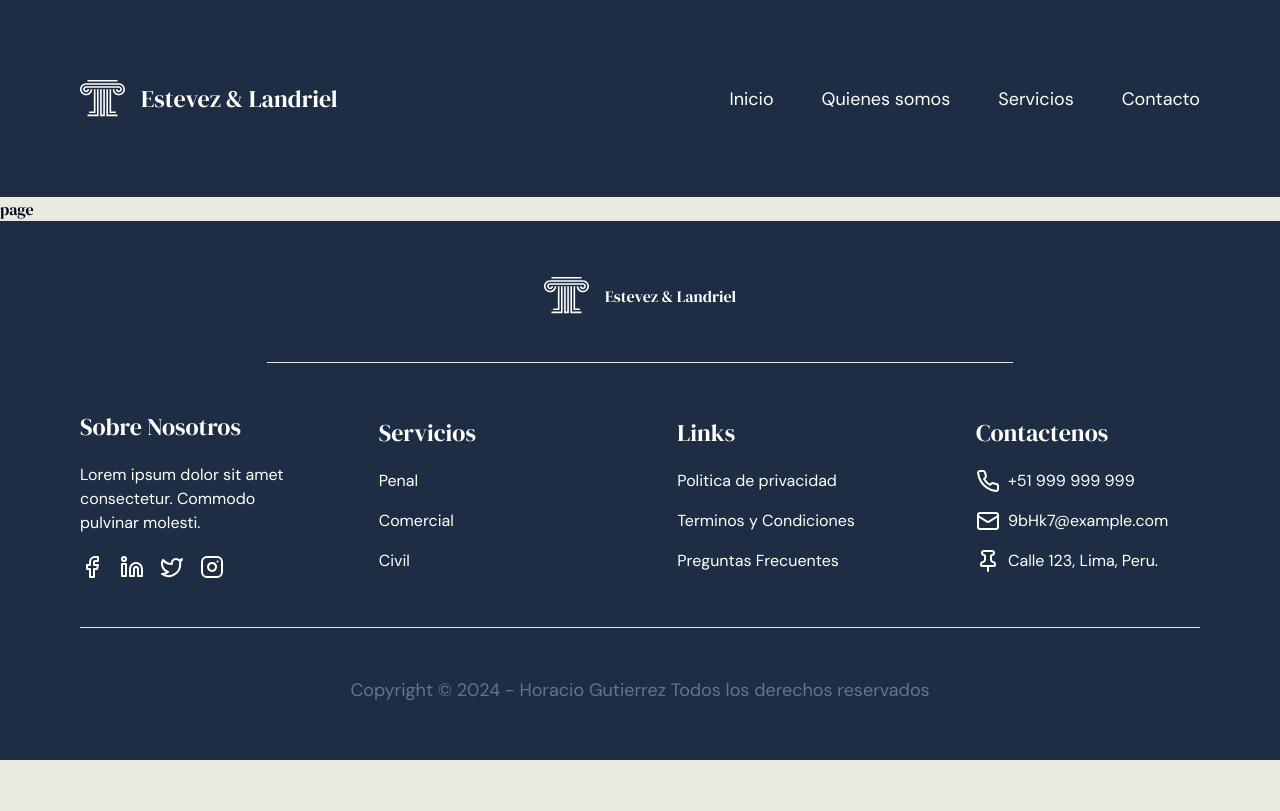
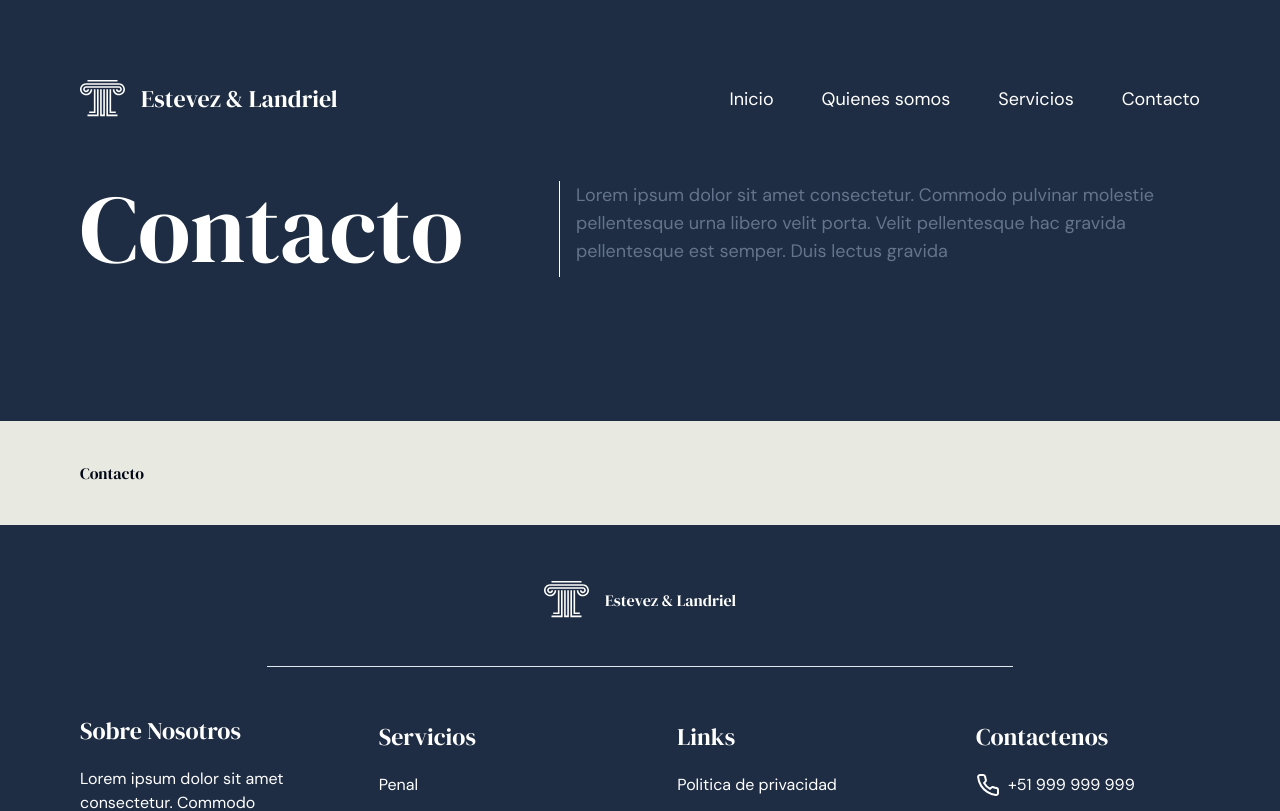
Before and after one commit to HoracioGutierrez/lawfirm, a Next.js app: page /contact in a window 1280 px wide. Shown: the top 811 px of the page. Built offline with nearby package versions, Linux system fonts and the light colour scheme.

Commit message:
Made a secondary header to all pages but the landing and update every page with basic layout styles

```diff
--- a/app/about/page.tsx
+++ b/app/about/page.tsx
@@ -1,6 +1,10 @@
 function AboutPage() {
     return (
-        <div>page</div>
+        <main className="px-6 md:px-10 lg:px-14 xl:px-20">
+            <div className="max-w-[1600px] mx-auto py-10">
+                <h2>Sobre nosotros</h2>
+            </div>
+        </main>
     )
 }
 export default AboutPage
--- a/app/contact/page.tsx
+++ b/app/contact/page.tsx
@@ -1,6 +1,10 @@
 function ContactPage() {
     return (
-        <div>page</div>
+        <main className="px-6 md:px-10 lg:px-14 xl:px-20">
+            <div className="max-w-[1600px] mx-auto py-10">
+                <h2>Contacto</h2>
+            </div>
+        </main>
     )
 }
 export default ContactPage
--- a/app/services/page.tsx
+++ b/app/services/page.tsx
@@ -1,6 +1,10 @@
 function ServicesPage() {
     return (
-        <div>page</div>
+        <main className="px-6 md:px-10 lg:px-14 xl:px-20">
+            <div className="max-w-[1600px] mx-auto py-10">
+                <h2>Servicios</h2>
+            </div>
+        </main>
     )
 }
 export default ServicesPage
--- a/components/Footer.tsx
+++ b/components/Footer.tsx
@@ -17,8 +17,8 @@ function Footer() {
                     Estevez & Landriel
                 </h2>
             </div>
-            <Separator className="block w-full md:w-2/3 mx-auto my-12" />
-            <div className="text-white flex flex-col md:flex-row items-center justify-between gap-12">
+            <Separator className="block w-full md:w-2/3 mx-auto my-12 max-w-[1600px]" />
+            <div className="text-white flex flex-col md:flex-row items-center justify-between gap-12 max-w-[1600px] mx-auto">
                 <div className="w-full md:w-1/5 flex flex-col gap-5">
                     <h3 className="text-2xl">Sobre Nosotros</h3>
                     <p className={cn(dmSans.className)}>Lorem ipsum dolor sit amet consectetur. Commodo pulvinar molesti.</p>
@@ -55,8 +55,8 @@ function Footer() {
                     </nav>
                 </div>
             </div>
-            <Separator className="block my-12" />
-            <p className={cn(dmSans.className, "text-white text-center text-sm md:text-lg text-muted-foreground")}>Copyright &copy; 2024 - Horacio Gutierrez Todos los derechos reservados</p>
+            <Separator className="block my-12 max-w-[1600px] mx-auto" />
+            <p className={cn(dmSans.className, "text-white text-center text-sm md:text-lg text-muted-foreground ")}>Copyright &copy; 2024 - Horacio Gutierrez Todos los derechos reservados</p>
         </footer>
     )
 }
--- a/components/Header.tsx
+++ b/components/Header.tsx
@@ -6,12 +6,19 @@ import Link from "next/link"
 import { usePathname } from "next/navigation"
 import { Drawer, DrawerClose, DrawerContent, DrawerDescription, DrawerFooter, DrawerHeader, DrawerTitle, DrawerTrigger } from "./ui/drawer"
 import { Button } from "./ui/button"
+import { useMemo } from "react"
 
 const dmSans = DM_Sans({ weight: "400", subsets: ["latin"] })
 
 function Header() {
 
     const path = usePathname()
+
+    const title = useMemo(() => {
+        if (path === "/about") return "Sobre Nosotros"
+        if (path === "/contact") return "Contacto"
+        if (path === "/services") return "Servicios"
+    }, [path])
 
     return (
         <header className={cn("p-6 md:p-10 lg:p-14 xl:p-20", path != "/" && "bg-primary text-white")}>
@@ -28,6 +35,7 @@ function Header() {
                     <Link href="/services" className="text-xs md:text-sm lg:text-base xl:text-lg">Servicios</Link>
                     <Link href="/contact" className="text-xs md:text-sm lg:text-base xl:text-lg">Contacto</Link>
                 </nav>
+
                 <Drawer>
                     <DrawerTrigger className="sm:hidden" asChild>
                         <Menu />
@@ -60,6 +68,13 @@ function Header() {
                     </DrawerContent >
                 </Drawer >
             </div >
+            {path != "/" && (
+                <div className="py-10 md:py-14 xl:py-16 flex flex-col gap-4 md:flex-row max-w-[1600px] mx-auto">
+                    <h2 className="text-3xl md:text-4xl lg:text-8xl w-full ">{title}</h2>
+                    <div className="bg-white w-[2px]"></div>
+                    <p className={cn(dmSans.className, "text-lg text-muted-foreground")}>Lorem ipsum dolor sit amet consectetur. Commodo pulvinar molestie pellentesque urna libero velit porta. Velit pellentesque hac gravida pellentesque est semper. Duis lectus gravida </p>
+                </div>
+            )}
         </header >
     )
 }
```
